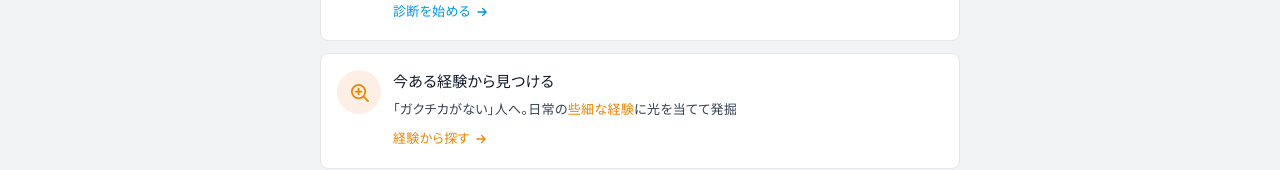
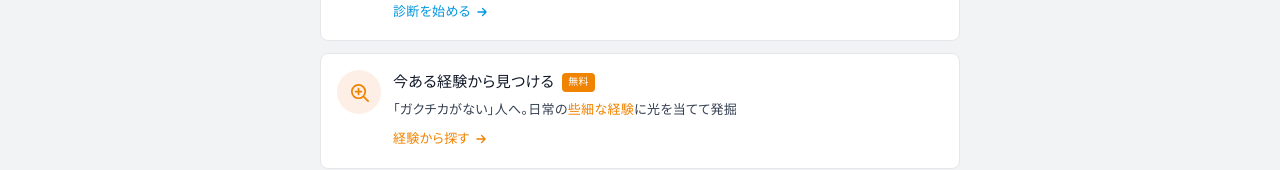
Before and after one commit to Sakamoto0517tubasa-beep/gakuchikanavi, a Next.js app: page / in a window 1280 px wide. Shown: the part 173-343 px from the top of the page. Built offline with nearby package versions, Linux system fonts and the light colour scheme.

Commit message:
feat: ホームの『今ある経験から見つける』にも無料バッジを追加
Co-Authored-By: Claude Opus 4.8 <noreply@anthropic.com>

```diff
--- a/app/page.tsx
+++ b/app/page.tsx
@@ -59,7 +59,10 @@ export default function Home() {
                 <svg width="23" height="23" viewBox="0 0 24 24" fill="none" stroke="#F08300" strokeWidth="1.8"><circle cx="11" cy="11" r="7" /><path d="M16.5 16.5L21 21" strokeLinecap="round" /><path d="M11 8v6M8 11h6" strokeLinecap="round" /></svg>
               </span>
               <div className="flex-1 min-w-0">
-                <p className="text-[15px] font-medium text-gray-900">今ある経験から見つける</p>
+                <div className="flex items-center gap-2">
+                  <p className="text-[15px] font-medium text-gray-900">今ある経験から見つける</p>
+                  <span className="text-[10px] font-medium text-white bg-[#F08300] px-1.5 py-px rounded-sm">無料</span>
+                </div>
                 <p className="text-[13px] text-gray-600 mt-1 leading-relaxed">「ガクチカがない」人へ。日常の<span className="text-[#F08300] font-medium">些細な経験</span>に光を当てて発掘</p>
                 <span className="mt-2 inline-flex items-center gap-1 text-[13px] font-medium text-[#F08300]">経験から探す<svg width="14" height="14" viewBox="0 0 24 24" fill="none"><path d="M5 12h14M13 6l6 6-6 6" stroke="#F08300" strokeWidth="2.2" strokeLinecap="round" strokeLinejoin="round"/></svg></span>
               </div>
```
